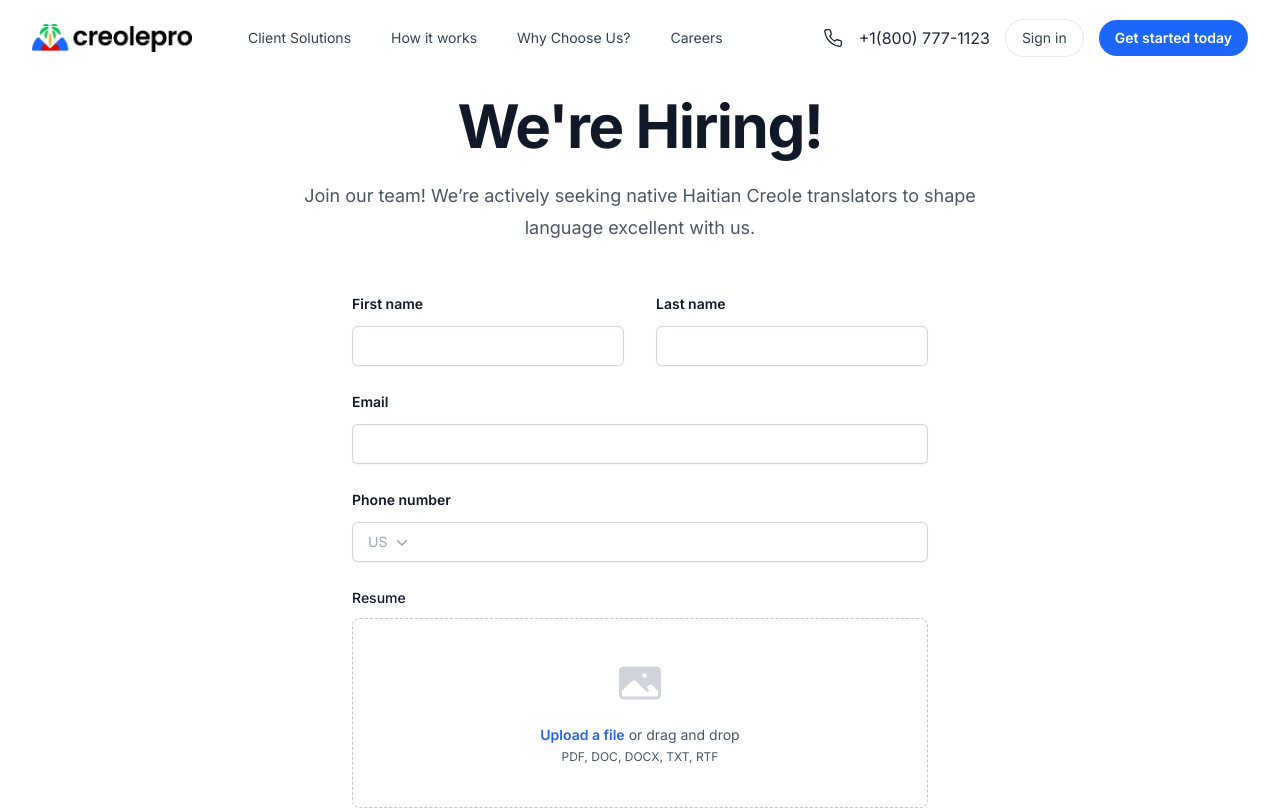
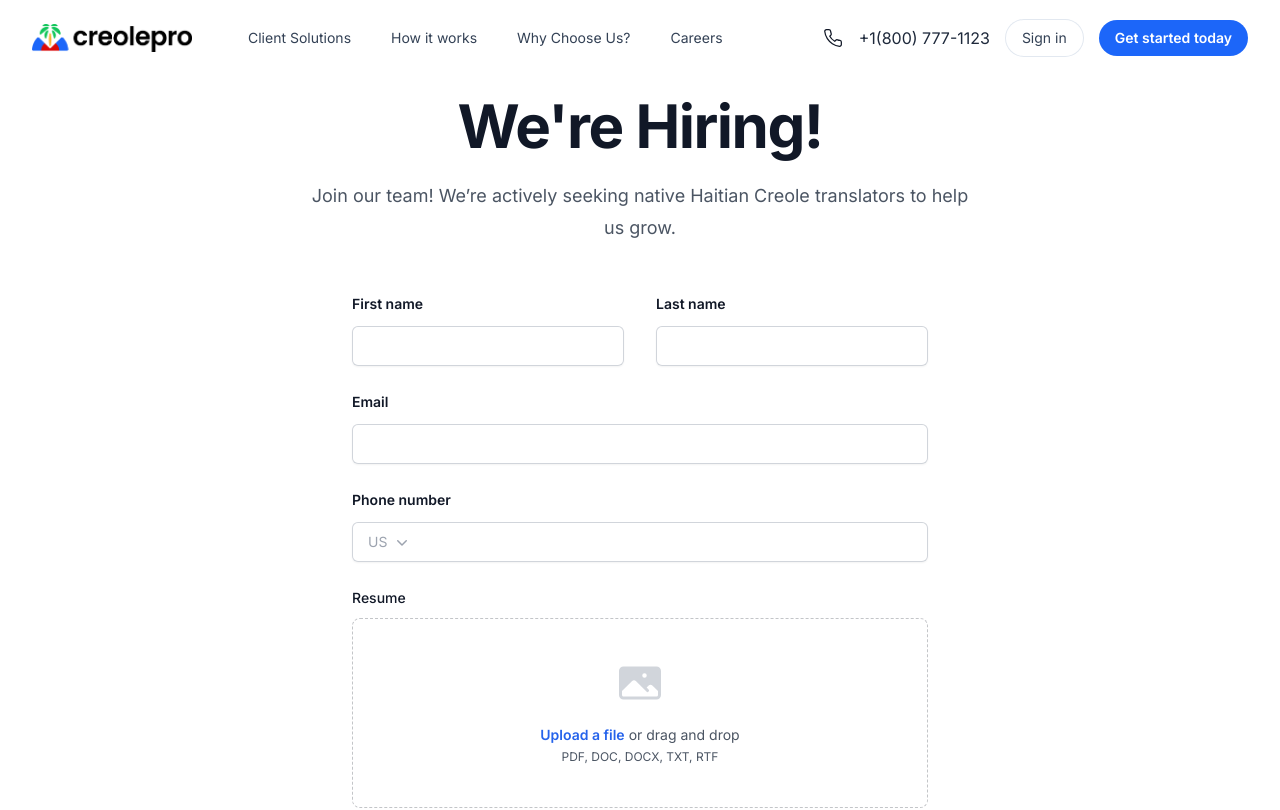
Before and after one commit to creolepro/creolepro, a Next.js app: page /careers in a window 1280 px wide. Shown: the top 810 px of the page. Built offline with nearby package versions, Linux system fonts and the light colour scheme.

Commit message:
copy updates

```diff
--- a/src/components/CareerContactForm.tsx
+++ b/src/components/CareerContactForm.tsx
@@ -17,7 +17,7 @@ export default function CareerContactForm() {
           {`We're Hiring!`}
         </h2>
         <p className="my-6 text-lg leading-8 text-gray-600">
-          {`Join our team! We’re actively seeking native Haitian Creole translators to shape language excellent with us.`}
+          {`Join our team! We’re actively seeking native Haitian Creole translators to help us grow.`}
         </p>
       </div>
       <form
--- a/src/components/ClientSolutions.tsx
+++ b/src/components/ClientSolutions.tsx
@@ -16,19 +16,19 @@ export function ClientSolutions() {
     {
       name: "Document Translation",
       description:
-        "Our document translation services are tailored to our clients’ requirements in the healthcare, legal and educational sector. Count on us for the translation of your discharge summaries, patient education materials, consent forms, parent communication, special education documents, training, legal correspondence to break the language barriers with the Haitian Creole speakers.",
+        "Our document translation services are tailored to our clients’ requirements in the healthcare, legal and educational sectors. Count on us for the translation of your discharge summaries, patient education materials, consent forms, parent communications, special education documents, along with training materials and legal correspondence.",
       icon: FileText,
     },
     {
       name: "Website Translation & Localization",
       description:
-        "Our language services will enable you to usher your organization’s reach within the Haitian Communities. Our project managers will ensure your website content is accurately translated and culturally adapted. With Creolepro localization services your website, software, application, multimedia content engaging and resonating translation tailored to your requirements and the Haitian Creole audience.",
+        "Our language services will enable you to usher your organization’s reach within the Haitian Communities. Our project managers will ensure your website content is accurately translated and culturally adapted. With Creolepro localization services, all of your multimedia content will be turned into engaging Creole communications.",
       icon: PanelsTopLeft,
     },
     {
       name: "Marketing Translation",
       description:
-        "Our marketing translation services ensure that your marketing materials, including brochures, ads, and flyers, are translated accurately and effectively, helping you reach a broader audience..",
+        "Our marketing translation services ensure that your marketing materials, including brochures, ads, and flyers, are translated accurately and effectively, helping you reach a broader audience.",
       icon: StickyNote,
     },
     {
```
